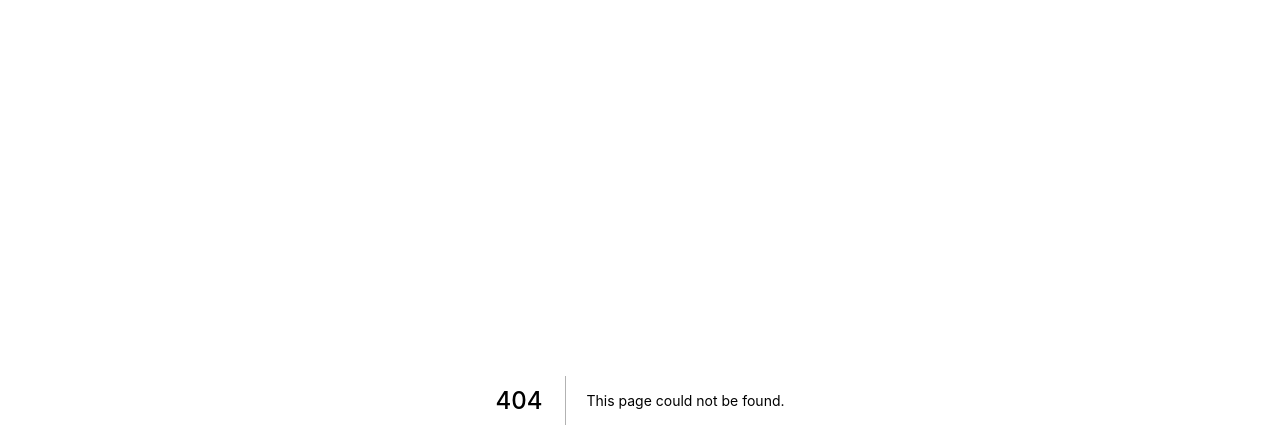
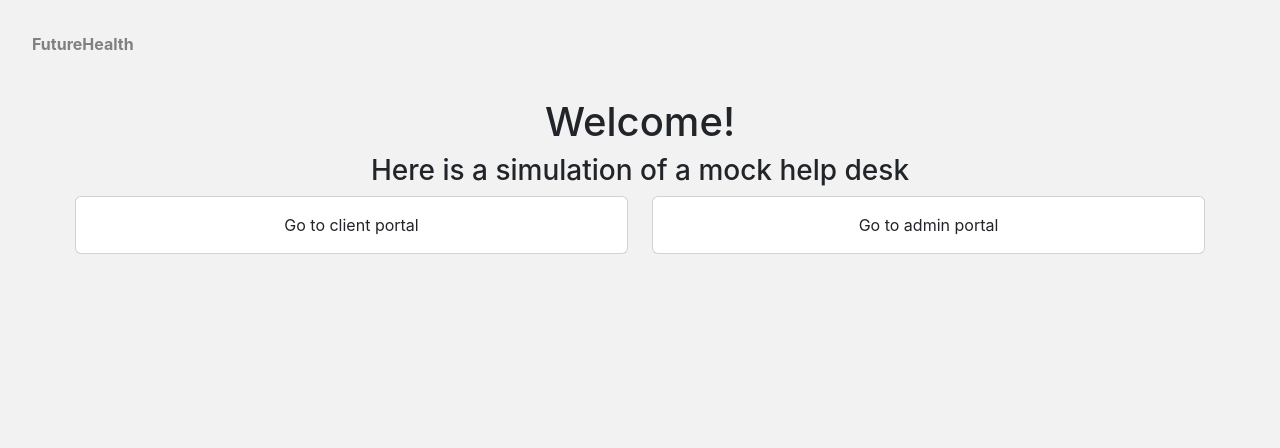
Before and after one commit to KimjManansala/future-health-take-home, a Next.js app: page /navigation in a window 1280 px wide. Before the commit this address had no page. Shown: the top 448 px of the page. Built offline with nearby package versions, Linux system fonts and the light colour scheme.

Commit message:
[feat] change landing page to be client page

```diff
--- a/components/Header.tsx
+++ b/components/Header.tsx
@@ -9,8 +9,8 @@ const Header: React.FC = () => {
 
   let left = (
     <div className="left">
-      <Link href="/">
-        <a className="bold" data-active={isActive("/")} id="future-health-home-page-link">
+      <Link href="/navigation">
+        <a className="bold" data-active={isActive("/navigation")} id="future-health-home-page-link">
           FutureHealth
         </a>
       </Link>
--- /dev/null
+++ b/pages/navigation/index.tsx
@@ -0,0 +1,44 @@
+import React from "react"
+
+import Layout from "../../components/Layout"
+import Link from "next/link";
+
+const Blog: React.FC<{}> = () => {
+    return (
+        <Layout>
+            <div className="page">
+                <div className="container text-center">
+                    <h1>Welcome!</h1>
+                    <h3>Here is a simulation of a mock help desk</h3>
+                    <div className="row">
+                        <div className="col" role="button">
+                            <Link href={'/client_portal'}>
+                                <div className="card" id='client-portal-link'>
+                                    <div className="card-body">
+                                        Go to client portal
+                                    </div>
+                                </div>
+                            </Link>
+                        </div>
+                        <div className="col" role="button">
+                            <Link href={'/admin_portal'}>
+                                <div className="card" id='admin-portal-link'>
+                                    <div className="card-body">
+                                        Go to admin portal
+                                    </div>
+                                </div>
+                            </Link>
+                        </div>
+                    </div>
+                </div>
+            </div>
+            <style jsx>{`
+           .page > div {
+            padding: 5px;
+           }
+      `}</style>
+        </Layout>
+    )
+}
+
+export default Blog
```
Also changed, not shown: pages/index.tsx (+39 -41 lines).
